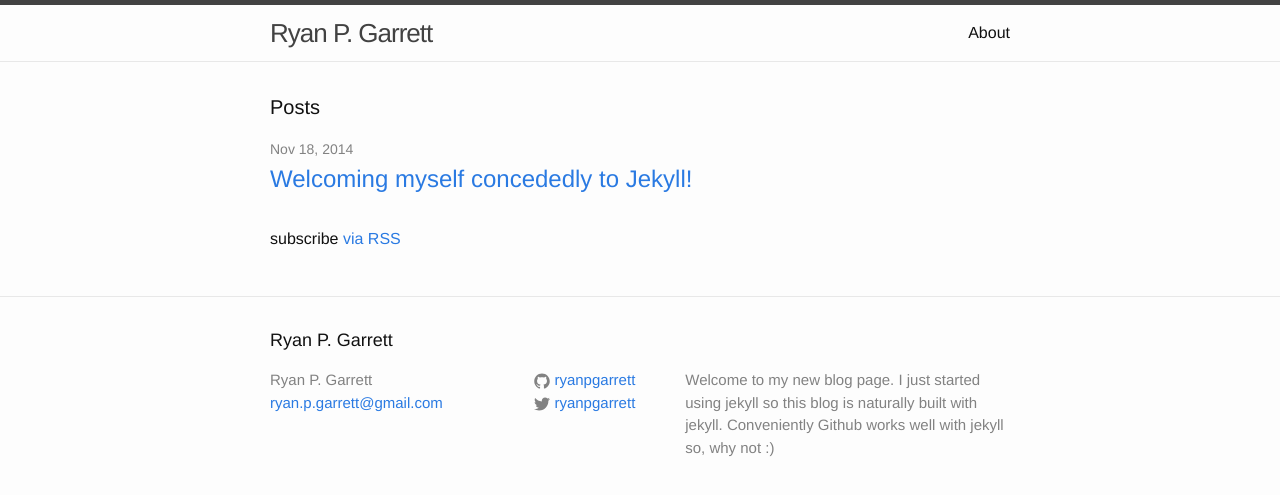
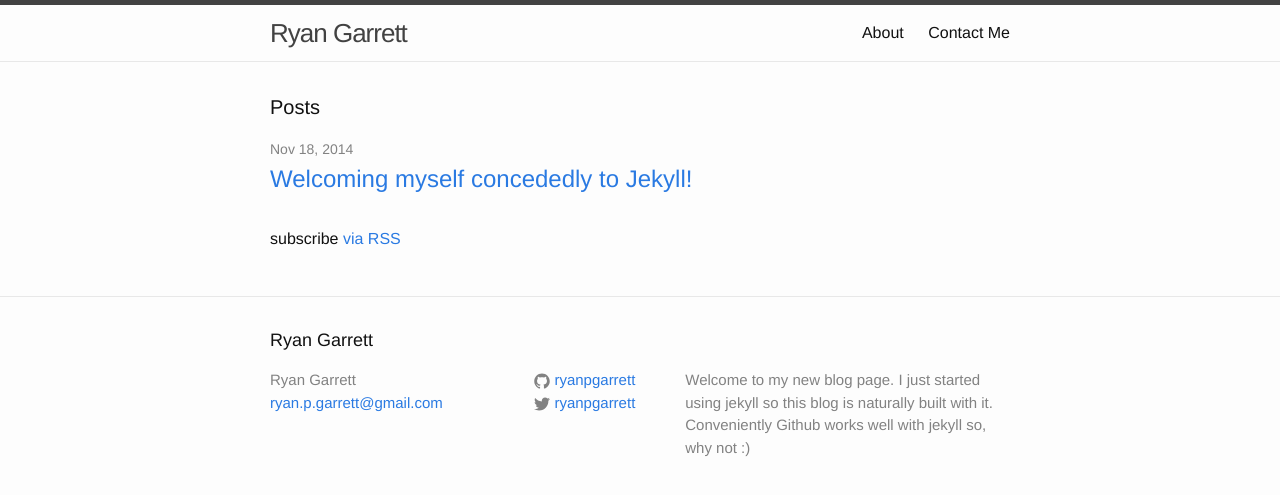
Before and after one commit to ryanpgarrett/ryanpgarrett.github.io, a Jekyll site: the page built from index.html, in a window 1280 px wide. Shown: the top 495 px of the page. Built offline with Jekyll 4.4.1, drawn with Linux system fonts in a browser that asks for light colours.

Commit message:
Contact Added
Simple contact added

```diff
--- a/_config.yml
+++ b/_config.yml
@@ -1,8 +1,8 @@
 # Site settings
-title: Ryan P. Garrett
+title: Ryan Garrett
 email: ryan.p.garrett@gmail.com
 description: > # this means to ignore newlines until "baseurl:"
-  Welcome to my new blog page. I just started using jekyll so this blog is naturally built with jekyll. Conveniently Github works well with jekyll so, why not :)
+  Welcome to my new blog page. I just started using jekyll so this blog is naturally built with it. Conveniently Github works well with jekyll so, why not :)
 baseurl: "" # the subpath of your site, e.g. /blog/
 url: "http://ryanpgarrett.github.io" # the base hostname & protocol for your site
 twitter_username: ryanpgarrett
--- a/_layouts/default.html
+++ b/_layouts/default.html
@@ -14,7 +14,7 @@
     </div>
 
     {% include footer.html %}
-
+    {% include ga.html %}
   </body>
 
 </html>
--- /dev/null
+++ b/contact.md
@@ -0,0 +1,5 @@
+---
+layout: contact
+title: Contact Me
+permalink: /contact/
+---
```
Also changed, not shown: _layouts/contact.html (added, +17 -0 lines).
